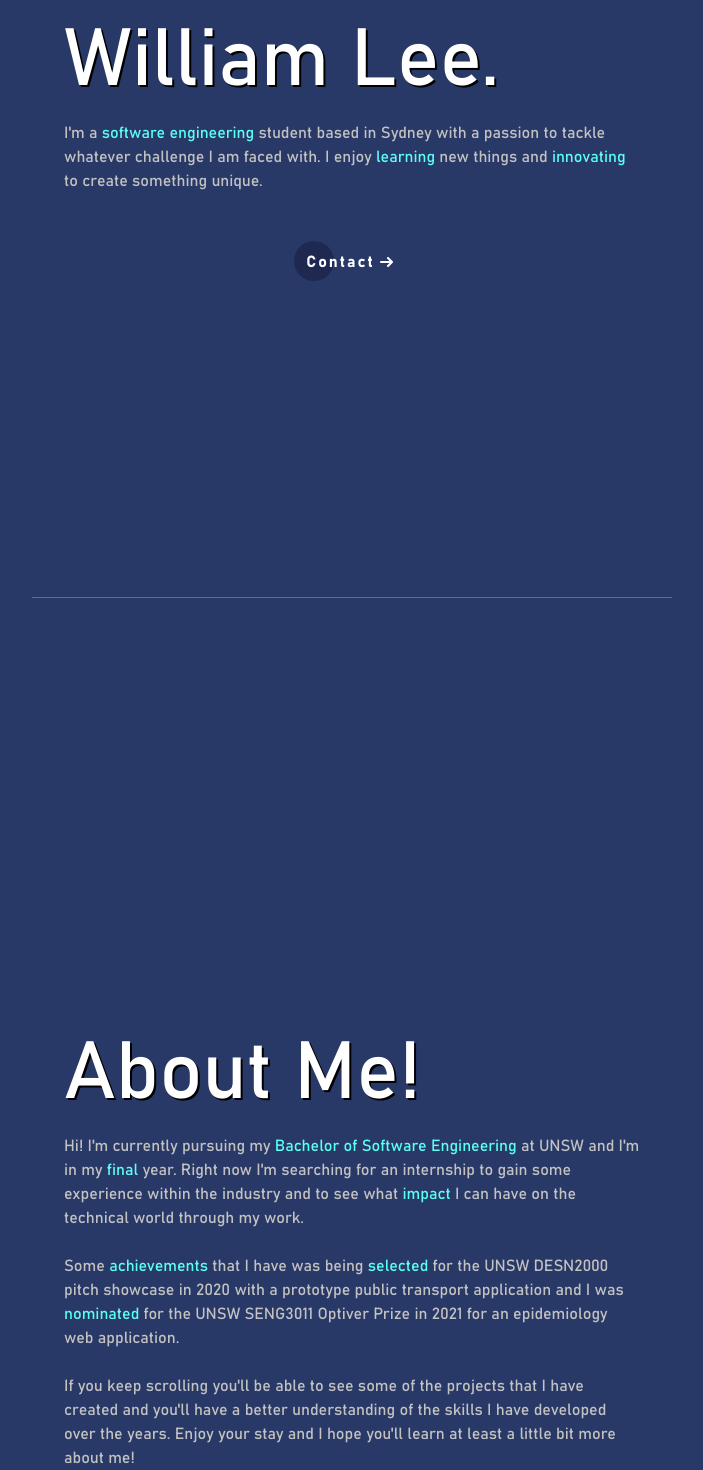
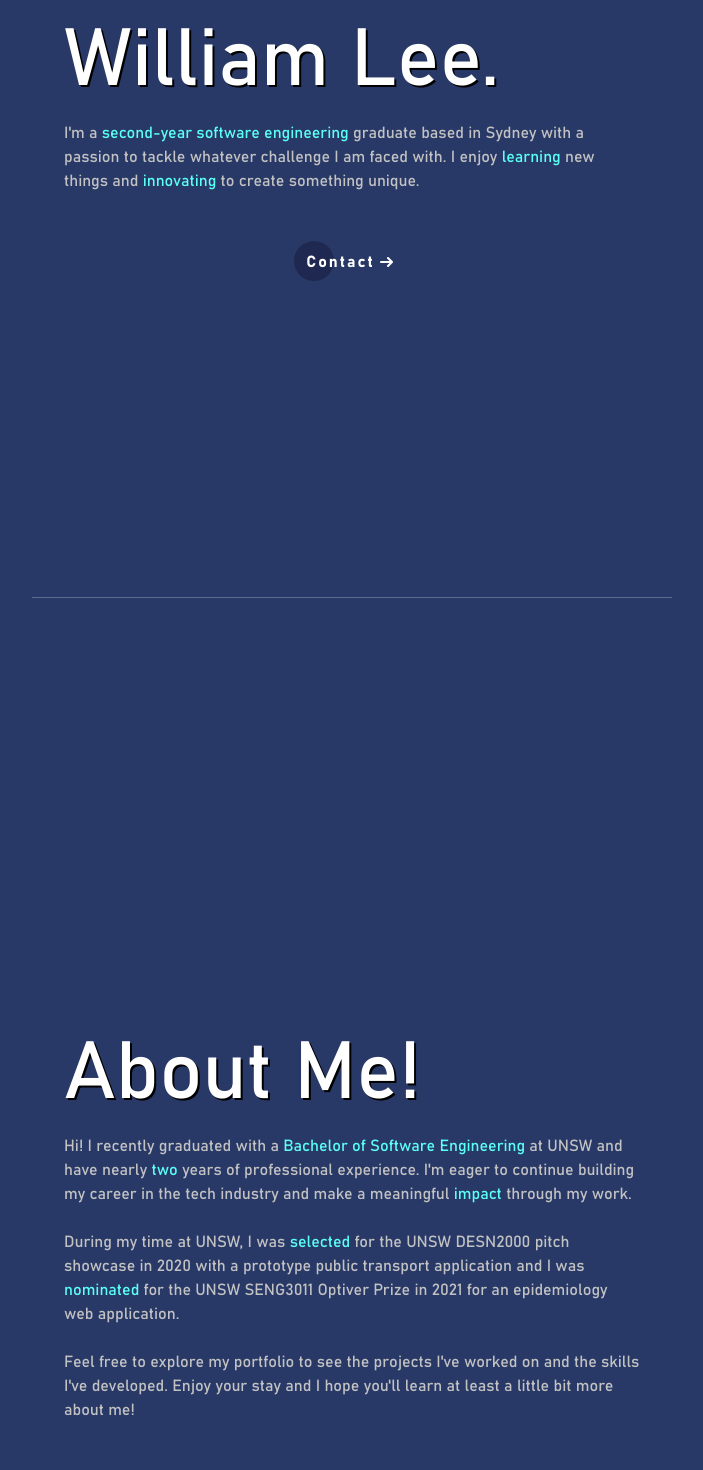
Before and after one commit to leewilliam200/leewilliam200.github.io, a React (Create React App) app: page / in a window 1280 px wide. Shown: the part 400-1870 px from the top of the page, without its empty margins (288-991 px from the left). Built offline with nearby package versions, Linux system fonts and the light colour scheme.

Commit message:
updated information

```diff
--- a/src/components/homeScreen.js
+++ b/src/components/homeScreen.js
@@ -64,7 +64,7 @@ export const Home = () => {
             <div className='introCont'>
                 <p2>Hey there! My name is</p2>
                 <p1>William Lee.</p1>
-                <p3>I'm a <p3 className="highlight"> software engineering </p3> student based in Sydney with a passion to tackle whatever challenge I am
+                <p3>I'm a <p3 className="highlight"> second-year software engineering </p3> graduate based in Sydney with a passion to tackle whatever challenge I am
                     faced with. I enjoy <p3 className="highlight"> learning </p3> new things and <p3 className="highlight"> innovating </p3> to create something unique. </p3>
                 <br></br><br></br>
                 <div className="contactButton" onClick={contactRedirect}>
@@ -79,18 +79,17 @@ export const Home = () => {
             <div id="about" className={`aboutCont ${isAboutVisible ? 'is-visible' : ''}`} ref={aboutRef}>
                 <p1>About Me!</p1>
                 <p3>
-                    Hi! I'm currently pursuing my <p3 className="highlight"> Bachelor of Software Engineering </p3> at UNSW and I'm in my
-                    <p3 className="highlight"> final </p3> year. Right now I'm searching for an internship to gain some experience within
-                    the industry and to see what <p3 className="highlight"> impact </p3> I can have on the technical world through my work.
+                    Hi! I recently graduated with a<p3 className="highlight"> Bachelor of Software Engineering </p3> at UNSW and have nearly
+                    <p3 className="highlight"> two </p3> years of professional experience. I'm eager to continue building my career in the tech industry and
+                    make a meaningful <p3 className="highlight"> impact </p3> through my work.
                 </p3><br></br>
                 <p3>
-                    Some <p3 className="highlight"> achievements </p3> that I have was being <p3 className="highlight"> selected </p3> for the UNSW DESN2000 pitch
+                    During my time at UNSW, I was<p3 className="highlight"> selected </p3> for the UNSW DESN2000 pitch
                     showcase in 2020 with a prototype public transport application and I was <p3 className="highlight"> nominated </p3> for the UNSW SENG3011
                     Optiver Prize in 2021 for an epidemiology web application.
                 </p3><br></br>
                 <p3>
-                    If you keep scrolling you'll be able to see some of the projects that I have created and you'll have a better understanding of the skills I have developed
-                    over the years. Enjoy your stay and I hope you'll learn at least a little bit more about me!
+                    Feel free to explore my portfolio to see the projects I've worked on and the skills I've developed. Enjoy your stay and I hope you'll learn at least a little bit more about me!
                 </p3>
             </div>
             <hr className="break"></hr>
@@ -99,7 +98,6 @@ export const Home = () => {
                     <p1>My Projects</p1><br></br>
                     <p3>Here are some of the projects that I've developed over the years and what skills I have obtained in my short history of coding so far. You can click on
                         each card to see more information about the project and what skills I had developed. </p3><br></br><br></br>
-                    <p3>Currently, I'm also working on a thesis based on evaluating machine learning approaches to detect personality traits through an individual's writing.</p3>
                 </div>
                 <div className="projectInfoContainer">
                     <div className='project' onClick={handleWordleBot}>
```
